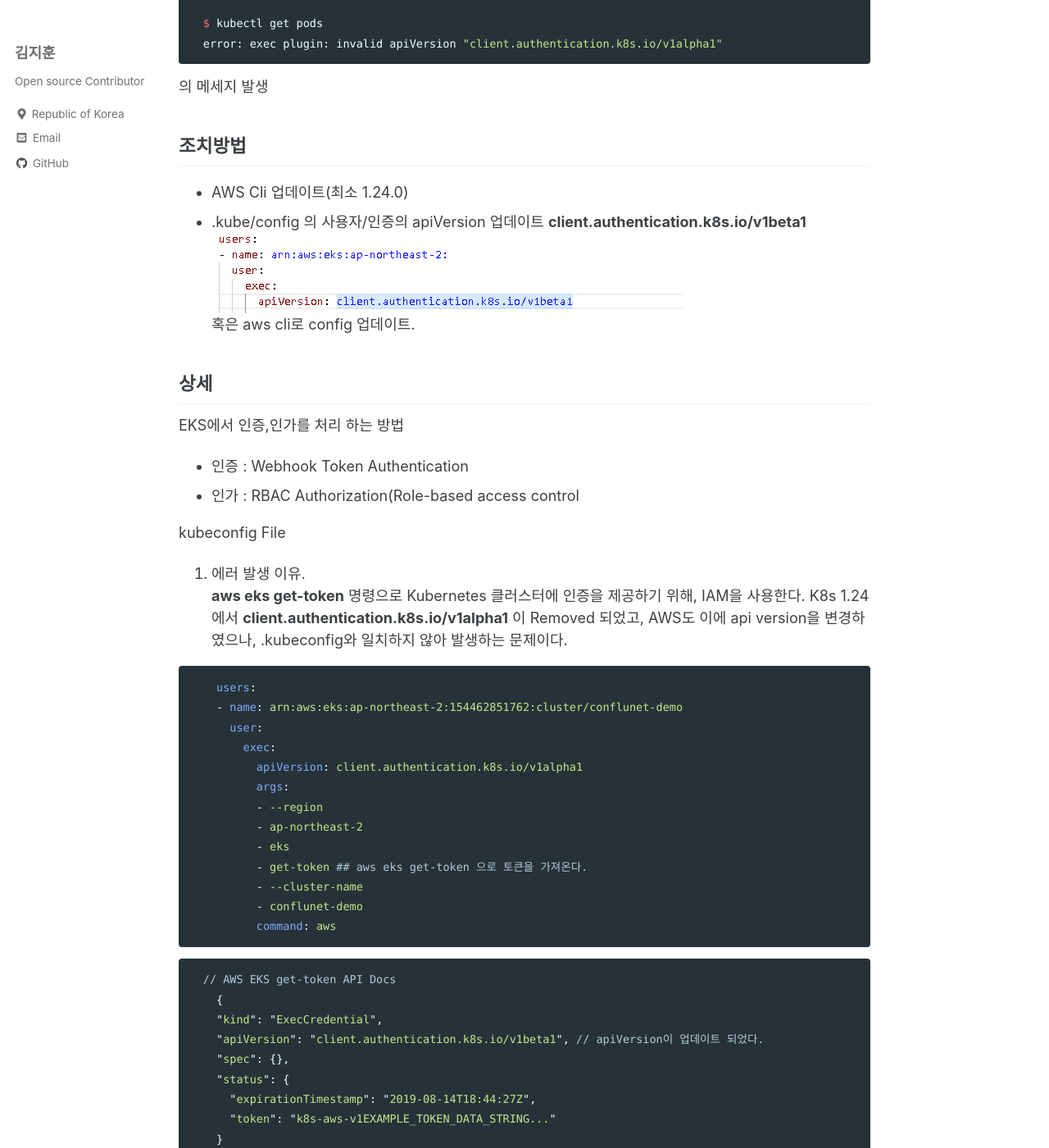
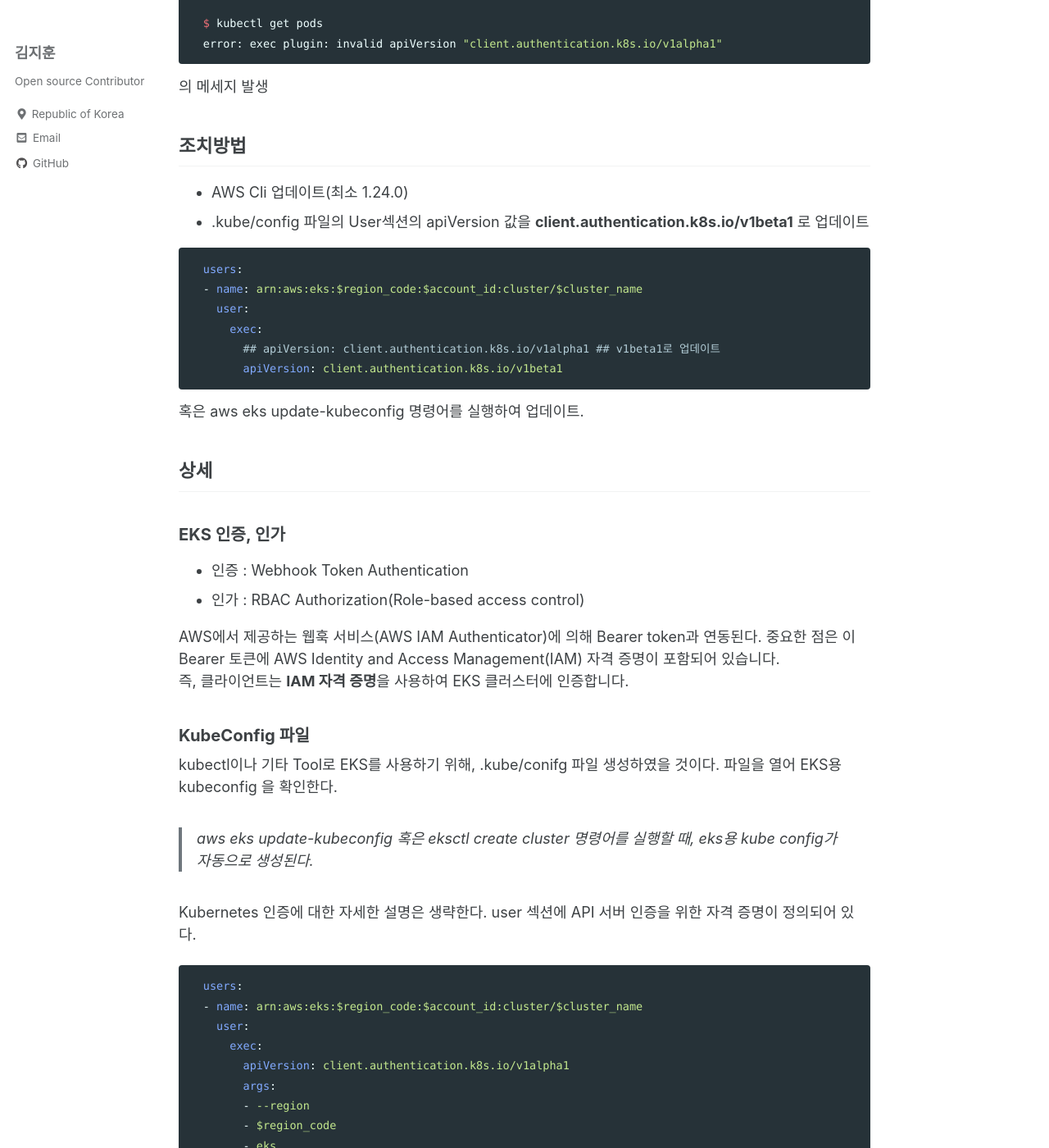
Before and after one commit to shblue21/shblue21.github.io, a Jekyll site: the page built from _posts/aws/2022-08-02-eks에서-exec-plugin-is-configured-to-use-API-version-이슈.md, in a window 1280 px wide and 1400 px high, scrolled down 524 px. Shown: the whole window at 82% size. Built offline with Jekyll 4.4.1, drawn with Linux system fonts in a browser that asks for light colours; cached includes are drawn as plain includes; comment, search, counter and statistics services are not loaded; some of the changed text lies outside the part shown.

Commit message:
eks 포스트 작성

````diff
--- a/_posts/aws/2022-08-02-eks에서-exec-plugin-is-configured-to-use-API-version-이슈.md
+++ b/_posts/aws/2022-08-02-eks에서-exec-plugin-is-configured-to-use-API-version-이슈.md
@@ -31,51 +31,70 @@
 
 ## 조치방법
 - AWS Cli 업데이트(최소 1.24.0)
-- .kube/config 의 사용자/인증의 apiVersion 업데이트 **client.authentication.k8s.io/v1beta1**
-![EKS_1](/img/220802_eksissue_1.png)
-혹은 aws cli로 config 업데이트.
+- .kube/config 파일의 User섹션의 apiVersion 값을 **client.authentication.k8s.io/v1beta1** 로 업데이트
+
+``` yaml
+  users:
+  - name: arn:aws:eks:$region_code:$account_id:cluster/$cluster_name
+    user:
+      exec:
+        ## apiVersion: client.authentication.k8s.io/v1alpha1 ## v1beta1로 업데이트
+        apiVersion: client.authentication.k8s.io/v1beta1
+```
+혹은 aws eks update-kubeconfig 명령어를 실행하여 업데이트.
 
 
 ## 상세
-  EKS에서 인증,인가를 처리 하는 방법
+### EKS 인증, 인가
   - 인증 : Webhook Token Authentication
-  - 인가 : RBAC Authorization(Role-based access control
+  - 인가 : RBAC Authorization(Role-based access control)
 
-kubeconfig File
+AWS에서 제공하는 웹훅 서비스(AWS IAM Authenticator)에 의해 Bearer token과 연동된다. 중요한 점은 이 Bearer 토큰에 AWS Identity and Access Management(IAM) 자격 증명이 포함되어 있습니다.
+즉, 클라이언트는 **IAM 자격 증명**을 사용하여 EKS 클러스터에 인증합니다.
 
+### KubeConfig 파일 ###
+kubectl이나 기타 Tool로 EKS를 사용하기 위해, .kube/conifg 파일 생성하였을 것이다. 파일을 열어 EKS용 kubeconfig 을 확인한다.
 
-1. 에러 발생 이유.
-  **aws eks get-token** 명령으로 Kubernetes 클러스터에 인증을 제공하기 위해, IAM을 사용한다.
-  K8s 1.24에서  **client.authentication.k8s.io/v1alpha1** 이 Removed 되었고,
-  AWS도 이에 api version을 변경하였으나, .kubeconfig와 일치하지 않아 발생하는 문제이다.
+> aws eks update-kubeconfig 혹은 eksctl create cluster 명령어를 실행할 때, eks용 kube config가 자동으로 생성된다.
 
-  ``` yaml
-    users:
-    - name: arn:aws:eks:ap-northeast-2:154462851762:cluster/conflunet-demo
-      user:
-        exec:
-          apiVersion: client.authentication.k8s.io/v1alpha1
-          args:
-          - --region
-          - ap-northeast-2
-          - eks
-          - get-token ## aws eks get-token 으로 토큰을 가져온다.
-          - --cluster-name
-          - conflunet-demo
-          command: aws
-  ```
-  ``` javascript
-  // AWS EKS get-token API Docs
-    {
-    "kind": "ExecCredential",
-    "apiVersion": "client.authentication.k8s.io/v1beta1", // apiVersion이 업데이트 되었다.
-    "spec": {},
-    "status": {
-      "expirationTimestamp": "2019-08-14T18:44:27Z",
-      "token": "k8s-aws-v1EXAMPLE_TOKEN_DATA_STRING..."
-    }
+Kubernetes 인증에 대한 자세한 설명은 생략한다. user 섹션에 API 서버 인증을 위한 자격 증명이 정의되어 있다.
+``` yaml
+  users:
+  - name: arn:aws:eks:$region_code:$account_id:cluster/$cluster_name
+    user:
+      exec:
+        apiVersion: client.authentication.k8s.io/v1alpha1
+        args:
+        - --region
+        - $region_code
+        - eks
+        - get-token ## aws eks get-token 으로 토큰을 가져온다.
+        - --cluster-name
+        - $cluster_name
+        command: aws
+```
+**exec** 속성이 중요하다. 이 속성은 **client-go credential plugins** 라는 Go 클라이언트 라이브러리의 기능에 의해 제공되는데, 간단히 자격 증명을 생성하고 반환하는 외부 명령을 정의할 수 있다. (참고 : [client-go-credential-plugins](https://kubernetes.io/docs/reference/access-authn-authz/authentication/#client-go-credential-plugins))
+AWS EKS는 aws get-token 명령으로 자격 증명을 생성하고, 토큰을 가져온다. (aws-iam-authenticator도 사용 가능하다.)
+
+구버전의 AWS Cli, 혹은 eksctl로 config를 생성한 경우, apiVersion이 **client.authentication.k8s.io/v1alpha1** 로 되어있으나. 1.24버전에서 제거 되었다.
+
+### ExecCredential ###
+인증에 성공시 [ExecCredential](https://kubernetes.io/docs/reference/config-api/client-authentication.v1beta1/#client-authentication-k8s-io-v1beta1-ExecCredential) 스펙으로 결과를 반환하며, 토큰을 사용하여 Kubernetes API에 대해 인증합니다. aws get-token 명령을 실행하면,
+
+``` javascript
+// AWS EKS get-token API Docs
+  {
+  "kind": "ExecCredential",
+  "apiVersion": "client.authentication.k8s.io/v1beta1", // apiVersion이 업데이트 되었다.
+  "spec": {},
+  "status": {
+    "expirationTimestamp": "2022-08-14T18:44:27Z",
+    "token": "k8s-aws-v1EXAMPLE_TOKEN_DATA_STRING..."
   }
-  ```
+}
+```
+apiVersion이 v1beta로 업데이트 되어 있다. **client-go credential plugins**은 Stable으로 정식 릴리즈가 되어 있다.(GA) 현재 apiVersion은 **client.authentication.k8s.io/v1** 이므로 추후 AWS Credential이 업데이트 될 경우 다시 apiVersion을 변경해줘야 할 수 있다.
+
 
 ## 참고
 
````
Also changed, not shown: other parts of _posts/aws/2022-08-02-eks에서-exec-plugin-is-configured-to-use-API-version-이슈.md (+1 -1 lines).
